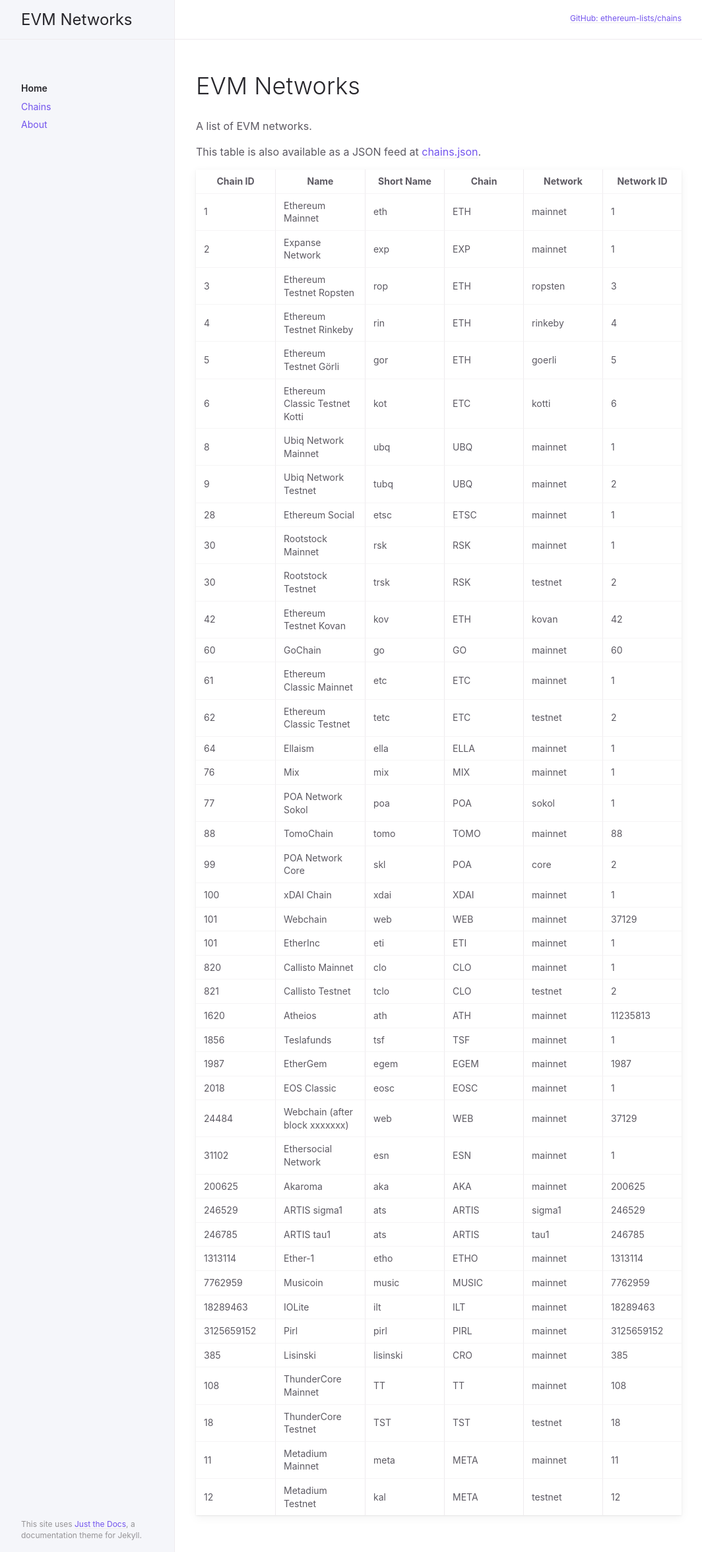
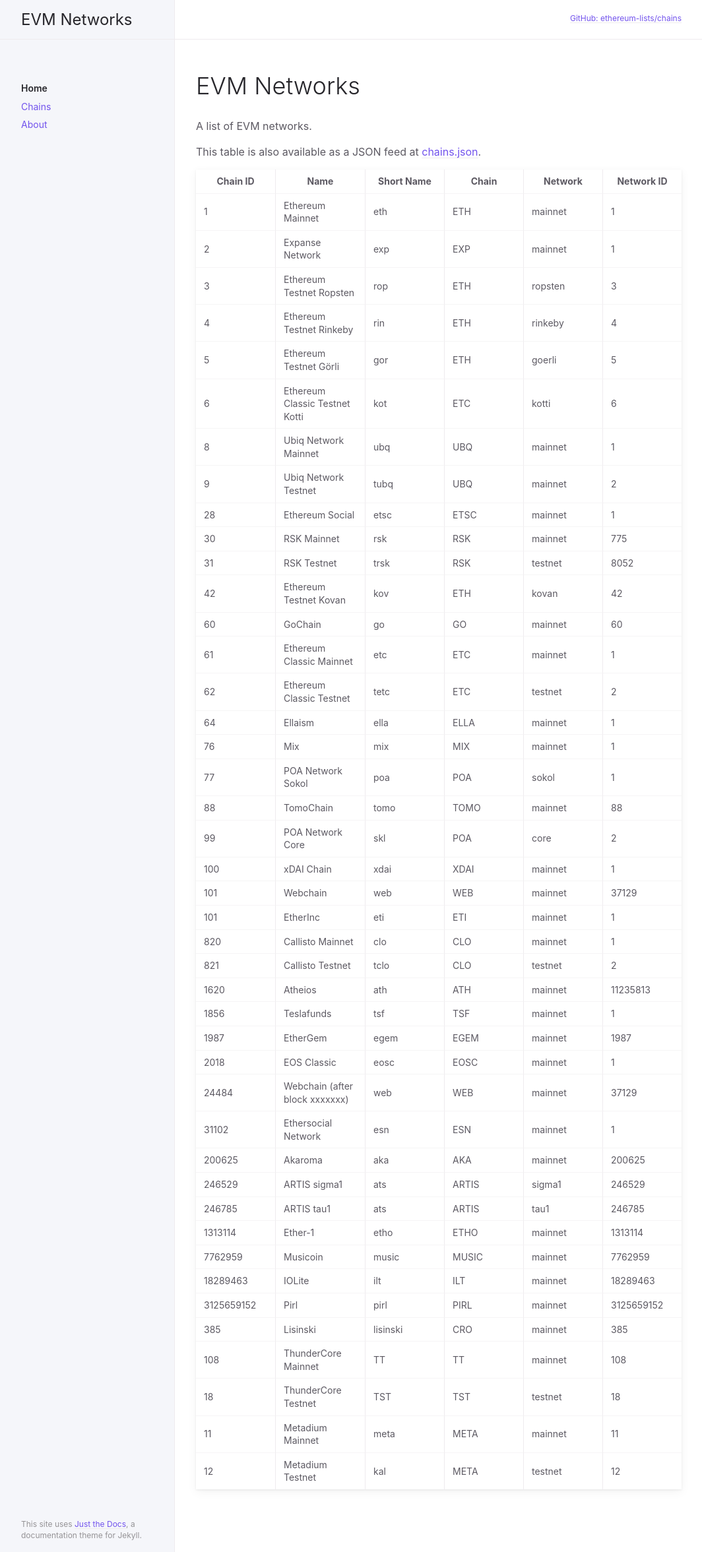
Before and after one commit to Night-commits/chains, a Jekyll site: the page built from index.md, in a window 1280 px wide. Shown: the whole page at 66% size, without its empty margins (91-1155 px from the left). Built offline with Jekyll 4.4.1, drawn with Linux system fonts in a browser that asks for light colours.

Commit message:
Update RSK info
Update RSK (formerly known as Rootstock) Mainnet and Testnet, chainId, networkId and rpc nodes.

```diff
--- a/_data/chains.json
+++ b/_data/chains.json
@@ -85,22 +85,22 @@
     "rpc": []
   },
   {
-    "name": "Rootstock Mainnet",
+    "name": "RSK Mainnet",
     "short_name": "rsk",
     "chain": "RSK",
     "network": "mainnet",
     "chain_id": 30,
-    "network_id": 1,
-    "rpc": ["https://mycrypto.rsk.co/"]
+    "network_id": 775,
+    "rpc": ["https://public-node.rsk.co/","https://mycrypto.rsk.co/"]
   },
   {
-    "name": "Rootstock Testnet",
+    "name": "RSK Testnet",
     "short_name": "trsk",
     "chain": "RSK",
     "network": "testnet",
-    "chain_id": 30,
-    "network_id": 2,
-    "rpc": ["https://mycrypto.testnet.rsk.co/"]
+    "chain_id": 31,
+    "network_id": 8052,
+    "rpc": ["https://public-node.testnet.rsk.co/","https://mycrypto.testnet.rsk.co/"]
   },
   {
     "name": "Ethereum Testnet Kovan",
```
